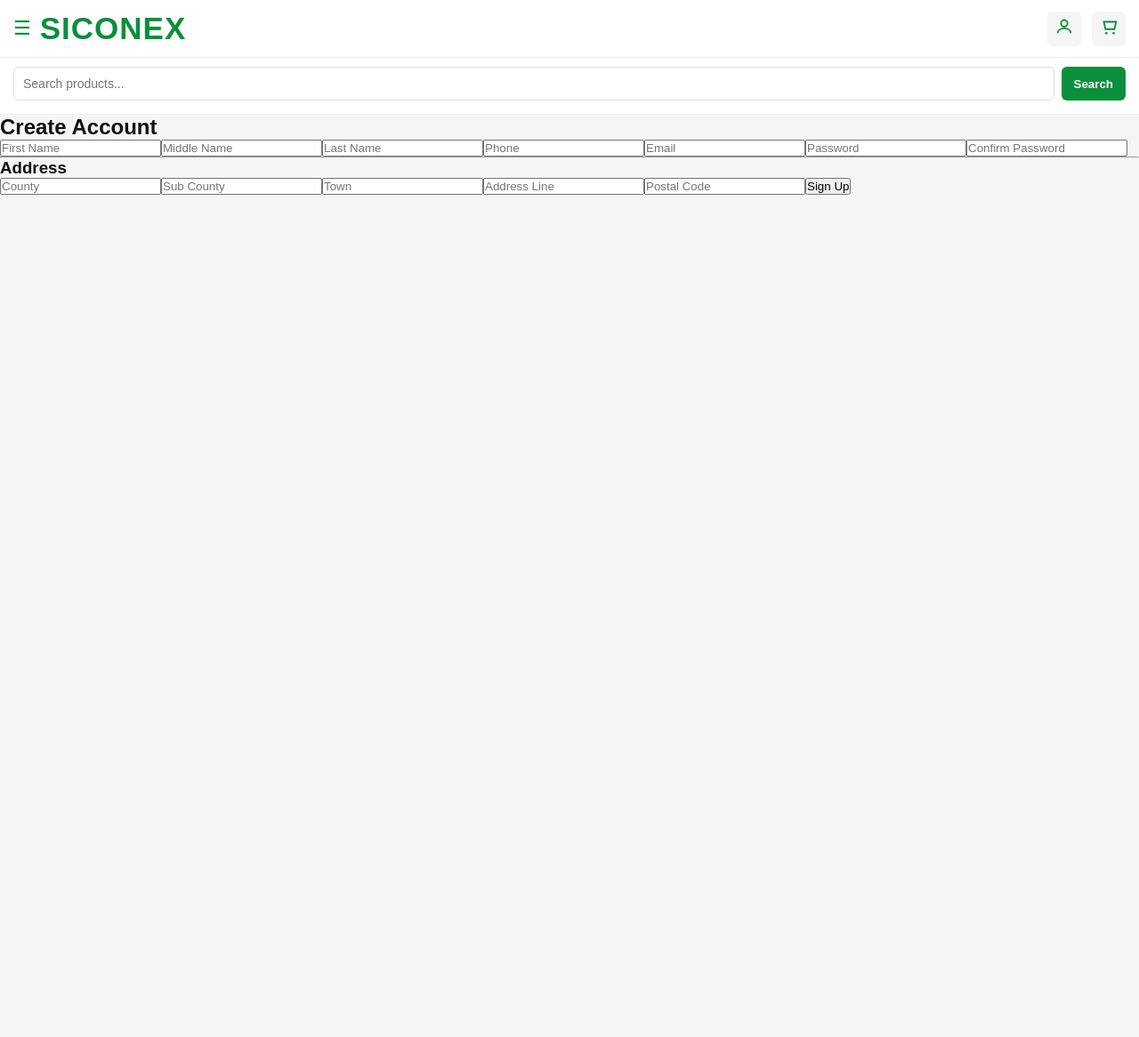
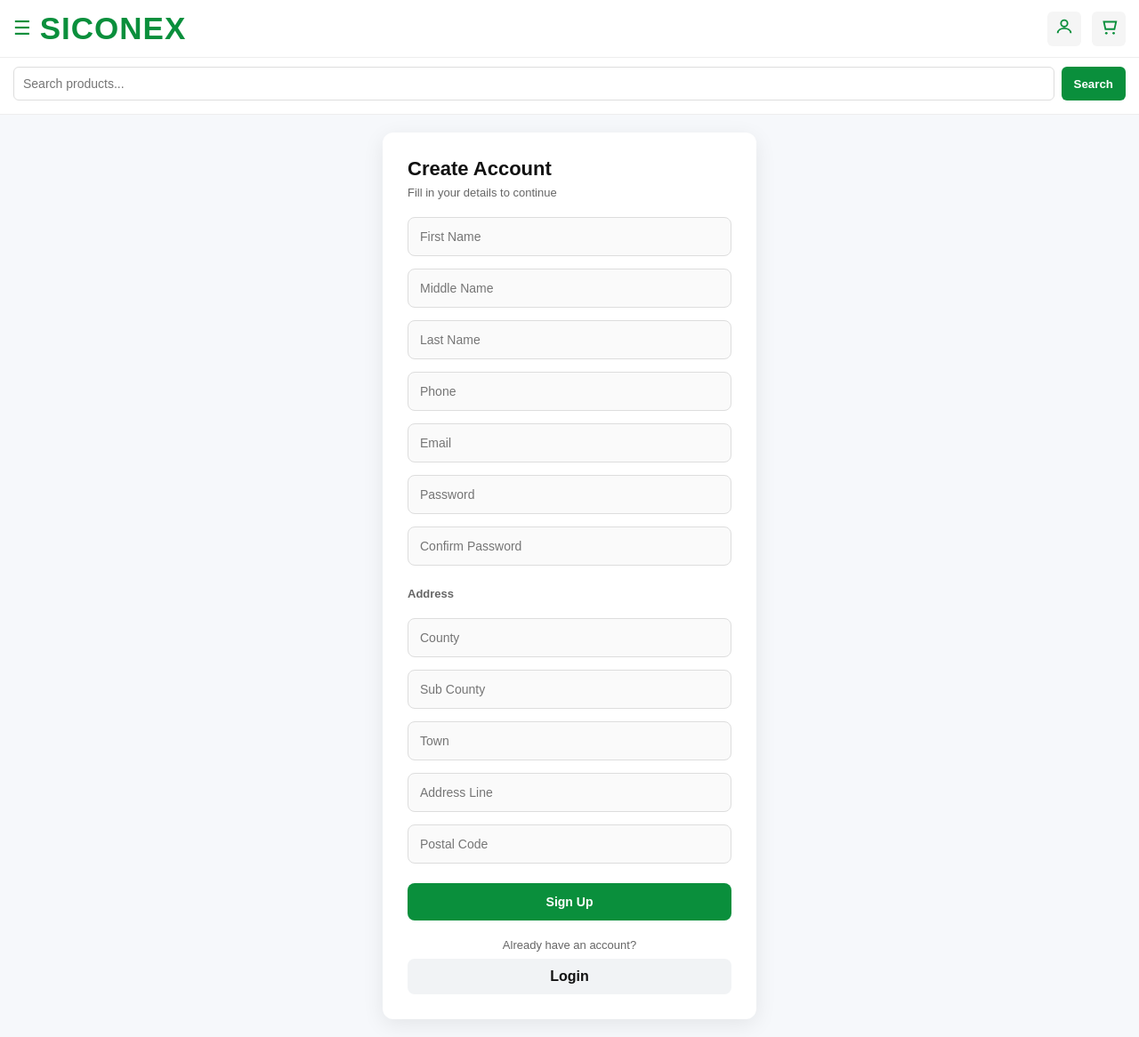
Before and after one commit to protichenoch1/siconex1, a Next.js app: page /auth/signup in a window 1280 px wide. Shown: the whole page at 89% size. Before the commit the page ends 800 px from the top, so only its background shows below. Built offline with nearby package versions, Linux system fonts and the light colour scheme.

Commit message:
Refactor comments and improve form structure

```diff
--- a/app/auth/signup/page.js
+++ b/app/auth/signup/page.js
@@ -43,7 +43,7 @@ export default function Signup() {
 
     setLoading(true);
 
-    // ✅ 1. Insert user
+    // 1. Insert user
     const { data: user, error: userError } = await supabase
       .from("users")
       .insert([
@@ -65,7 +65,7 @@ export default function Signup() {
       return;
     }
 
-    // ✅ 2. Insert address
+    // 2. Insert address
     const { error: addressError } = await supabase
       .from("addresses")
       .insert([
@@ -87,20 +87,22 @@ export default function Signup() {
       return;
     }
 
-    // ✅ 3. Save login session
+    // 3. Save session (basic)
     localStorage.setItem("user", JSON.stringify(user));
     localStorage.setItem("isLoggedIn", "true");
     window.dispatchEvent(new Event("userUpdated"));
 
-    // ✅ 4. Redirect
+    // 4. Redirect
     router.push("/account");
   };
 
   return (
-    <form onSubmit={handleSignup} className="max-w-lg mx-auto space-y-4">
-      <h2 className="text-xl font-bold">Create Account</h2>
+    <div className="auth-container">
+      <form onSubmit={handleSignup} className="auth-card">
+        <h2>Create Account</h2>
+        <p className="subtitle">Fill in your details to continue</p>
 
-      {errorMsg && <p className="text-red-500">{errorMsg}</p>}
+        {errorMsg && <p style={{ color: "red" }}>{errorMsg}</p>}
 
         <input name="firstName" placeholder="First Name" onChange={handleChange} required />
         <input name="middleName" placeholder="Middle Name" onChange={handleChange} />
@@ -111,9 +113,7 @@ export default function Signup() {
         <input type="password" name="password" placeholder="Password" onChange={handleChange} required />
         <input type="password" name="confirmPassword" placeholder="Confirm Password" onChange={handleChange} required />
 
-      <hr />
-
-      <h3 className="font-semibold">Address</h3>
+        <h3 className="subtitle" style={{ marginTop: "10px" }}>Address</h3>
 
         <input name="county" placeholder="County" onChange={handleChange} required />
         <input name="subCounty" placeholder="Sub County" onChange={handleChange} required />
@@ -121,13 +121,15 @@ export default function Signup() {
         <input name="address" placeholder="Address Line" onChange={handleChange} />
         <input name="postal" placeholder="Postal Code" onChange={handleChange} />
 
-      <button
-        type="submit"
-        disabled={loading}
-        className="bg-black text-white px-4 py-2"
-      >
+        <button type="submit" disabled={loading}>
           {loading ? "Creating..." : "Sign Up"}
         </button>
+
+        <div className="auth-footer">
+          <p>Already have an account?</p>
+          <a href="/auth/login" className="secondary-btn">Login</a>
+        </div>
       </form>
+    </div>
   );
           }
```
Lines whose indentation alone changed are shown as unchanged.
